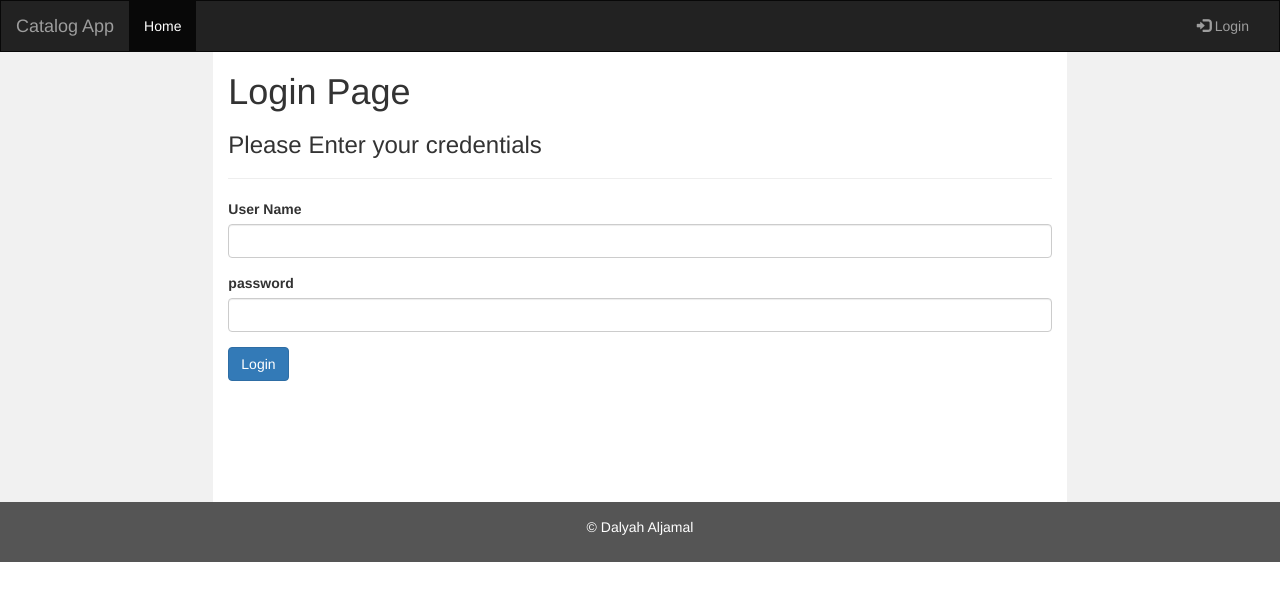
After one commit to Dalyah/Catalog-Project, a Flask app: page /login in a window 1280 px wide. The commit adds this page. Shown: the top 601 px of the page. Run offline with Flask 2, Linux system fonts and the light colour scheme; some libraries are stand-ins or nearby versions.

Commit message:
Bug fix and updates

```diff
--- a/Templates/addItem.html
+++ b/Templates/addItem.html
@@ -16,16 +16,17 @@
       </div>
       <div class="form-group">
         <label>Item Description</label>
-        <textarea name="itemDes" rows="8" cols="80"></textarea>
+        <textarea class="form-control" name="itemDes" rows="8" cols="80"></textarea>
       </div>
       <div class="form-check">
         <label>Item Category</label>
-        <select name = "category">
+        <select class="form-control" name = "category">
           {% for cat in categories%}
             <option value = "{{cat.id}}" selected>{{ cat.name }}</option>
           {% endfor %}
          </select>
       </div>
+      <br />
       <button type="submit" class="btn btn-primary">Submit</button>
 
       </form>
--- a/Templates/catalog.html
+++ b/Templates/catalog.html
@@ -24,7 +24,7 @@
       <hr>
       <ul>
         {% for item in items %}
-        <a href="{{url_for('showItemDes', item = item.title, cat = item.cat_id )}}">
+        <a href="{{url_for('showItemDes', item = item.id, cat = item.cat_id )}}">
         <li>{{ item.title }}   </li>
           </a>
         {% endfor %}
--- a/Templates/deleteItem.html
+++ b/Templates/deleteItem.html
@@ -6,9 +6,9 @@
     <div class="col-sm-2 sidenav">
     </div>
     <div class="col-sm-8 text-left">
-      <form method = "delete">
+      <form method = "post">
         <h1> Delete </h1>
-        <h3> Are you sure you want to delete?</h3>
+        <h3> Are you sure you want to delete {{item.title}}?</h3>
         <button type="submit" class="btn btn-primary">Yes</button>
 
       </form>
--- a/Templates/editItem.html
+++ b/Templates/editItem.html
@@ -14,16 +14,18 @@
       </div>
       <div class="form-group">
         <label>Description</label>
-        <textarea name="itemDes" rows="8" cols="80"></textarea>
+        <br />
+        <textarea class="form-control" name="itemDes" rows="8" cols="80"></textarea>
       </div>
       <div class="form-check">
         <label>Category</label>
-        <select name = "category">
+        <select class="form-control" name = "category">
           {% for cat in categories%}
             <option value = "{{cat.id}}" selected>{{ cat.name }}</option>
           {% endfor %}
          </select>
       </div>
+      <br />
       <button type="submit" class="btn btn-primary">Submit</button>
 
       </form>
--- a/Templates/items.html
+++ b/Templates/items.html
@@ -11,7 +11,7 @@
 
       <ul>
         {% for item in items %}
-        <a href="{{url_for('showItemDes', item= item.title ,cat = item.cat_id )}}">
+        <a href="{{url_for('showItemDes', item= item.id ,cat = item.cat_id )}}">
         <li>{{ item.title }}   </li>
           </a>
         {% endfor %}
--- /dev/null
+++ b/Templates/login.html
@@ -0,0 +1,29 @@
+{% extends "main.html" %}
+
+{% block content %}
+
+  <div class="row content">
+    <div class="col-sm-2 sidenav">
+    </div>
+    <div class="col-sm-8 text-left">
+      <h1> Login Page </h1>
+      <h3> Please Enter your credentials </h3>
+      <hr>
+      <form method ="post">
+        <div class="form-group">
+        <label>User Name</label>
+        <input type="text" class="form-control" name="username" placeholder="">
+      </div>
+      <div class="form-group">
+        <label>password</label>
+        <input type="password" class="form-control" name="password" placeholder="">
+      </div>
+      <button type="submit" class="btn btn-primary">Login</button>
+
+      </form>
+
+    </div>
+    <div class="col-sm-2 sidenav">
+    </div>
+  </div>
+{% endblock %}
--- a/Templates/main.html
+++ b/Templates/main.html
@@ -39,6 +39,7 @@
     }
     .row.content {height:auto;}
   }
+
   </style>
   <title>Catalog</title>
 </head>
@@ -56,11 +57,19 @@
       </div>
       <div class="collapse navbar-collapse" id="myNavbar">
         <ul class="nav navbar-nav">
-          <li class="active"><a href="#">Home</a></li>
-          <li><a href="addItem">Add Item</a></li>
+          <li class="active"><a href="/catalog">Home</a></li>
+          {% if 'logged_in' in session%}
+          <li><a href="/addItem">Add Item</a></li>
+          {% endif %}
         </ul>
         <ul class="nav navbar-nav navbar-right">
-          <li><a href="#"><span class="glyphicon glyphicon-log-in"></span> Login</a></li>
+          {% if 'logged_in' not in session%}
+          <li><a href="/login"><span class="glyphicon glyphicon-log-in">
+          </span> Login</a></li>
+          {% else %}
+          <li><a href="/logout"><span class="glyphicon glyphicon-log-in">
+          </span> Logout</a></li>
+          {%endif%}
         </ul>
       </div>
     </div>
--- a/views.py
+++ b/views.py
@@ -1,25 +1,28 @@
 from models import Base, User, Category, Item
-from flask import Flask, jsonify, request, url_for, abort, g, render_template, redirect
+from flask import Flask, jsonify, request, url_for, abort, g, render_template, session, redirect
 from sqlalchemy.ext.declarative import declarative_base
 from sqlalchemy.orm import relationship, sessionmaker
 from sqlalchemy import create_engine
 from flask_httpauth import HTTPBasicAuth
+import random
+import string
 
 auth = HTTPBasicAuth()
 
 
-engine = create_engine('sqlite:///catalog.db')
+engine = create_engine('sqlite:///catalog.db',
+                        connect_args={'check_same_thread': False})
 
 Base.metadata.bind = engine
 DBSession = sessionmaker(bind=engine)
-session = DBSession()
+db_session = DBSession()
 app = Flask(__name__)
 
 
 @auth.verify_password
 def verify_password(username, password):
 	print "Looking for user %s" % username
-	user = session.query(User).filter_by(username = username).first()
+	user = db_session.query(User).filter_by(username = username).first()
 	if not user:
 		print "User not found"
 		return False
@@ -39,20 +42,20 @@ def new_user():
 		print "missing arguments"
 		abort(400)
 
-	user = session.query(User).filter_by(username=username).first()
+	user = db_session.query(User).filter_by(username=username).first()
 	if user is not None:
 		print "existing user"
 		return jsonify({'message':'user already exists'}), 200
 
 	user = User(username = username)
 	user.hash_password(password)
-	session.add(user)
-	session.commit()
+	db_session.add(user)
+	db_session.commit()
 	return jsonify({ 'username': user.username }), 201
 
 @app.route('/users/<int:id>')
 def get_user(id):
-	user = session.query(User).filter_by(id=id).one()
+	user = db_session.query(User).filter_by(id=id).one()
 	if not user:
 		abort(400)
 	return jsonify({'username': user.username})
@@ -62,32 +65,30 @@ def get_user(id):
 @app.route('/catalog')
 # return all the categories and latest added items for each category
 def get_all_category_latestItem():
-	categories = session.query(Category).all()
-	items = session.query(Item).order_by(Item.id.desc())
+	categories = db_session.query(Category).all()
+	items = db_session.query(Item).order_by(Item.id.desc())
 	return render_template('catalog.html', categories=categories, items=items )
 
 @app.route('/catalog/<int:cat>/items')
 # returns the items of the specified category
 def showAllItems(cat):
-	items = session.query(Item).filter_by(cat_id=cat)
-	cat = session.query(Category).filter_by(id=cat).first()
-	# return jsonify(items = [item.serialize for item in items])
+	items = db_session.query(Item).filter_by(cat_id=cat)
+	cat = db_session.query(Category).filter_by(id=cat).first()
 	return render_template('items.html', items=items , cat= cat.name)
 
-@app.route('/catalog/<int:cat>/<string:item>')
+@app.route('/catalog/<int:cat>/<int:item>')
 # returns des of specified item
 def showItemDes(item, cat):
-	item = session.query(Item).filter_by(title=item, cat_id= cat).first()
-	item_des = item.description
+	item = db_session.query(Item).filter_by(id=item, cat_id= cat).first()
 	return render_template('item.html', item =item)
 
 @app.route('/catalog.json')
 # returns all categories in catalog
 def showJSON():
-	categories = session.query(Category).all()
+	categories = db_session.query(Category).all()
 
 	# for cat in categories:
-	# 	items = session.query(Item).filter_by( cat_id= cat.id)
+	# 	items = db_session.query(Item).filter_by( cat_id= cat.id)
 	# 	items_cat = []
 	# 	for item in items:
 	# 		items_cat.append(item.serialize)
@@ -97,79 +98,115 @@ def showJSON():
 
 # PUT, DELETE, POST Requests
 @app.route('/catalog/<int:cat>/<int:item>/edit', methods = ['POST', 'GET'])
+@auth.login_required
 # edits the specified item
 def editItem(cat, item):
-	category = session.query(Category).filter_by(id=cat).first()
-	categories = session.query(Category).all()
-	item = session.query(Item).filter_by(id=item, cat_id= cat).first()
-	# title = request.args.get('title')
-	# description = request.args.get('des')
+	if 'logged_in' in session:
+		category = db_session.query(Category).filter_by(id=cat).first()
+		categories = db_session.query(Category).all()
+		item = db_session.query(Item).filter_by(id=item, cat_id= cat).first()
 
-	if request.method == 'GET':
-		 return render_template('editItem.html', categories = categories,
-		                         item = item)
+		if request.method == 'GET':
+			 return render_template('editItem.html', categories = categories,
+			                         item = item)
+		else:
+			if request.form['itemTitle']:
+				 item.title = request.form['itemTitle']
+			if request.form['itemDes']:
+				 item.description = request.form['itemDes']
+			if request.form['category']:
+				 item.cat_id = request.form['category']
+			db_session.commit()
+			# return "item updated"
+			return redirect(url_for('showItemDes', item = item.id,
+			                        cat = item.cat_id))
 	else:
-		if request.form['itemTitle']:
-			 item.title = request.form['itemTitle']
-		if request.form['itemDes']:
-			 item.description = request.form['itemDes']
-		if request.form['category']:
-			 item.cat_id = request.form['category']
-		session.commit()
-		# return "item updated"
-		return redirect(url_for('showItemDes', item = item.id,
-		                        cat = item.cat_id))
+		return redirect(url_for('login'))
 
-@app.route('/catalog/<int:cat>/<int:item>/delete', methods = ['GET', 'DELETE'])
+
+@app.route('/catalog/<int:cat>/<int:item>/delete', methods = ['GET', 'DELETE', 'POST'])
+@auth.login_required
 # delete the specified item
 def deleteItem(cat, item):
-	category = session.query(Category).filter_by(id=cat).first()
-	currentItem = session.query(Item).filter_by(id=item, cat_id= cat).first()
-	if request.method == 'GET':
-		return render_template('deleteItem.html')
+	if 'logged_in' in session:
+		category = db_session.query(Category).filter_by(id=cat).first()
+		currentItem = db_session.query(Item).filter_by(id=item, cat_id= cat).first()
+		if request.method == 'GET':
+			return render_template('deleteItem.html', item= currentItem)
+		else:
+			db_session.delete(currentItem)
+		  	db_session.commit()
+		  	print "Item Deleted"
+			return redirect(url_for('get_all_category_latestItem'))
 	else:
-		session.delete(currentItem)
-	  	session.commit()
-	  	return "Item Deleted"
+		return redirect(url_for('login'))
+
 
 @app.route('/addItem', methods = ['GET', 'POST'])
+@auth.login_required
 # add the specified item
 def addItem():
-	categories = session.query(Category).all()
-	if request.method == 'GET':
-		 return render_template('addItem.html', categories = categories)
+	if 'logged_in' in session:
+		categories = db_session.query(Category).all()
+		if request.method == 'GET':
+			 return render_template('addItem.html', categories = categories)
+		else:
+			if request.form['itemTitle']:
+				 title = request.form['itemTitle']
+			if request.form['itemDes']:
+				 description = request.form['itemDes']
+			if request.form['category']:
+				 cat_id = request.form['category']
+			item = Item(description = description, title= title, cat_id = cat_id)
+			db_session.add(item)
+			db_session.commit()
+			print "item added"
+			return redirect(url_for('get_all_category_latestItem'))
 	else:
-		if request.form['itemTitle']:
-			 title = request.form['itemTitle']
-		if request.form['itemDes']:
-			 description = request.form['itemDes']
-		if request.form['category']:
-			 cat_id = request.form['category']
-		item = Item(description = description, title= title, cat_id = cat_id)
-		session.add(item)
-		session.commit()
-		return "item added"
-		# return redirect(url_for('showItemDes', item = item.id,
-		#                         cat = item.cat_id))
+		return redirect(url_for('login'))
 
 @app.route('/addcat', methods= ['GET'])
-# add cat
+@auth.login_required
+# add category
 def addCategory():
-	id = request.json.get('id')
-	name = request.json.get('name')
-	cat = session.query(Category).filter_by(id = id).first()
-	if cat is not None:
-		print "existing category"
-		return jsonify({'message':'category already exists'}), 200
-	cat = Category(id = id, name = name)
-	session.add(cat)
-	session.commit()
-	return jsonify({ 'id': cat.id, 'name' : cat.name }), 201
+	if 'logged_in' in session:
+		id = request.json.get('id')
+		name = request.json.get('name')
+		cat = db_session.query(Category).filter_by(id = id).first()
+		if cat is not None:
+			print "existing category"
+			return jsonify({'message':'category already exists'}), 200
+		cat = Category(id = id, name = name)
+		db_session.add(cat)
+		db_session.commit()
+		return jsonify({ 'id': cat.id, 'name' : cat.name }), 201
+	else:
+		return redirect(url_for('login'))
 
-
-
+@app.route('/login', methods = ['POST', 'GET'])
+def login():
+	if request.method == 'GET':
+		return render_template('login.html')
+	else:
+		username = request.form['username']
+		password = request.form['password']
+		if verify_password(username, password):
+			session['logged_in'] = True
+			print "Successful Login"
+			return redirect(url_for('get_all_category_latestItem'))
+		else:
+			print "Sorry Wrong Credintials"
+			return redirect(url_for('login'))
+@app.route('/logout', methods = ['GET'])
+def logout():
+	if 'logged_in' in session:
+		del session['logged_in']
+		# session['logged_in'] = False
+		print "logout suceessfully"
+		return redirect(url_for('get_all_category_latestItem'))
 
 
 if __name__ == '__main__':
 	app.debug = True
+	app.config['SECRET_KEY'] = ''.join(random.choice(string.ascii_uppercase + string.digits) for x in xrange(32))
 	app.run(host='0.0.0.0', port=5000)
```
Also changed, not shown: Templates/item.html (+7 -0 lines), catalog.db. Lines whose indentation alone changed are shown as unchanged.
